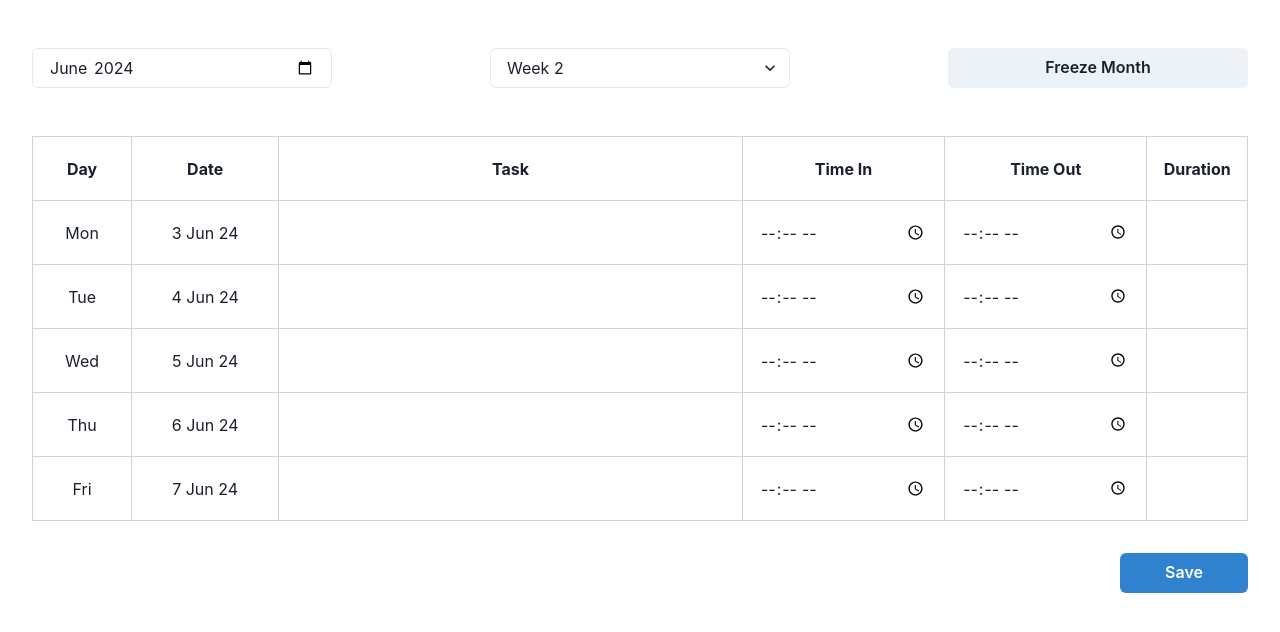
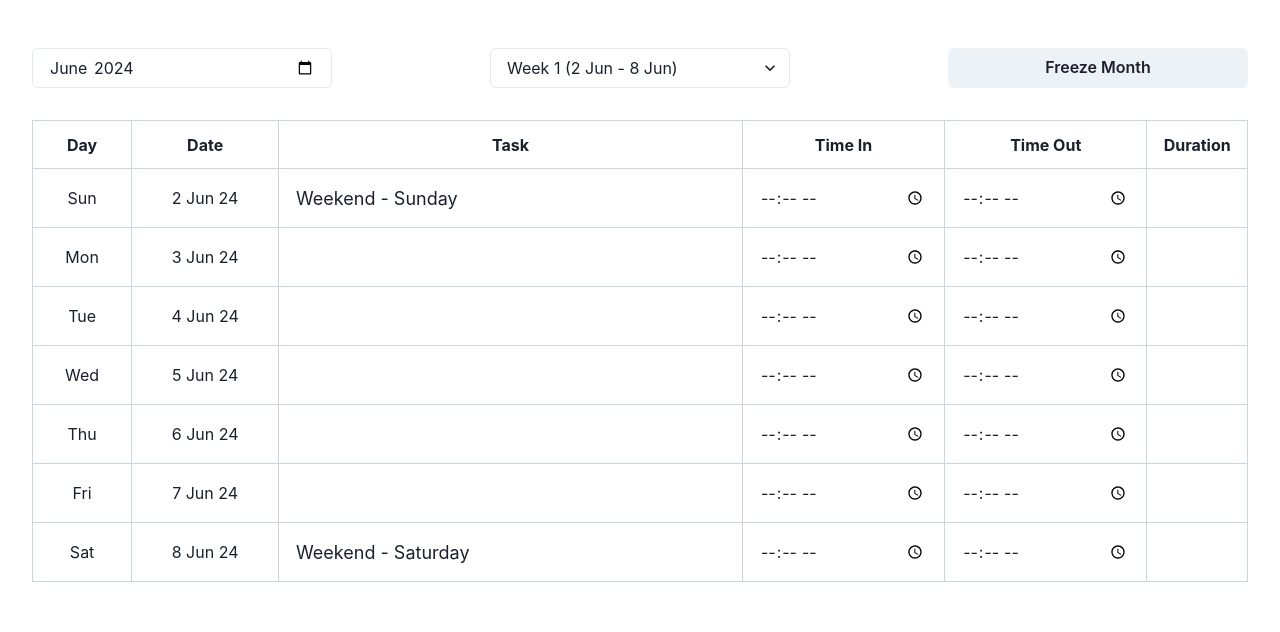
Before and after one commit to tanishkushwaha/timesheet, a React (Vite) app in the folder frontend/: page / in a window 1280 px wide. Shown: the top 632 px of the page. Built offline with nearby package versions, Linux system fonts and the light colour scheme.

Commit message:
Add auto-suggest input, auto-save

```diff
--- a/frontend/src/App.css
+++ b/frontend/src/App.css
@@ -3,5 +3,5 @@ th {
   border: 1px solid #CBD5E0;
   border-collapse: collapse;
   border-radius: 10rem;
-  height: 4rem;
+  height: 3rem;
 }
--- a/frontend/src/components/Autocomplete.tsx
+++ b/frontend/src/components/Autocomplete.tsx
@@ -1,14 +1,27 @@
 // Autocomplete.js
-import { useState, useRef } from 'react';
-import { Box, Input, List, ListItem, ListIcon, useOutsideClick } from '@chakra-ui/react';
-import { CheckIcon } from '@chakra-ui/icons';
+import { useState, useRef, useEffect } from 'react';
+import { Box, Input, List, ListItem, useOutsideClick, useToast } from '@chakra-ui/react';
 
-const Autocomplete = ({ suggestions }: { suggestions: string[] }) => {
+type Props = {
+  suggestions: string[];
+  value?: string;
+};
+
+
+const Autocomplete = ({ suggestions, value }: Props) => {
   const [inputValue, setInputValue] = useState('');
   const [filteredSuggestions, setFilteredSuggestions] = useState<string[]>([]);
   const [isOpen, setIsOpen] = useState(false);
 
   const ref = useRef<HTMLDivElement>(null);
+  const [update, setUpdate] = useState(false)
+  const toast = useToast()
+
+  useEffect(() => {
+    if (value) {
+      setInputValue(value)
+    }
+  }, [])
 
   useOutsideClick({
     ref: ref,
@@ -18,6 +31,7 @@ const Autocomplete = ({ suggestions }: { suggestions: string[] }) => {
   const handleChange = (e: React.ChangeEvent<HTMLInputElement>) => {
     const value = e.target.value;
     setInputValue(value);
+    setUpdate(true)
     if (value) {
       const filtered = suggestions.filter((suggestion) =>
         suggestion.toLowerCase().includes(value.toLowerCase())
@@ -35,6 +49,27 @@ const Autocomplete = ({ suggestions }: { suggestions: string[] }) => {
     setFilteredSuggestions([]);
     setIsOpen(false);
   };
+
+  // Auto Save
+  useEffect(() => {
+    if (!update) return
+
+    const interval = setInterval(() => {
+      console.log('Auto Saving...')
+      toast({
+        title: 'Auto Saved',
+        status: 'success',
+        duration: 3000,
+        isClosable: false,
+        position: 'bottom-left',
+        variant: 'subtle'
+      })
+      setUpdate(false)
+    }, 5000)
+
+    return () => clearInterval(interval)
+
+  }, [update])
 
   return (
     <Box position="relative" ref={ref}>
--- a/frontend/src/components/DataGrid.tsx
+++ b/frontend/src/components/DataGrid.tsx
@@ -1,5 +1,5 @@
-import { Input, Select, Text, useToast } from "@chakra-ui/react"
-import { useEffect, useState } from "react"
+import { Box, Input, List, ListItem, Select, Text, useOutsideClick, useToast } from "@chakra-ui/react"
+import { useEffect, useRef, useState } from "react"
 import Autocomplete from "./Autocomplete"
 
 type Entries = {
@@ -58,7 +58,8 @@ const DataGrid = () => {
     'Knowledge Development',
     'Training',
     'Official Travel',
-    'Customer Meeting'
+    'Customer Meeting',
+    'Weekend'
   ];
 
   return (
@@ -76,13 +77,32 @@ const DataGrid = () => {
             <th>Duration</th>
           </tr>
 
+          {/* SUNDAY */}
+          <tr>
+            <td><Text p='1rem' align='center'>Sun</Text></td>
+            <td><Text p='1rem' align='center'>2 Jun 24</Text></td>
+            <td>
+              {/* <Input border='none' borderRadius='0px' textAlign='center' size='lg' name='task' value={entries.mon.task} onChange={(e) => handleChange(e, 'mon')} /> */}
+              <Autocomplete suggestions={suggestions} value='Weekend - Sunday' />
+            </td>
+            <td>
+              <Input border='none' borderRadius='0px' type='time' name='timeIn' value={entries.mon.timeIn} onChange={(e) => handleChange(e, 'moon')} />
+            </td>
+            <td>
+              <Input border='none' borderRadius='0px' type='time' name='timeOut' />
+            </td>
+            <td>
+              <Text p='1rem' align='center'></Text>
+            </td>
+          </tr>
+
           {/* MONDAY */}
           <tr>
             <td><Text p='1rem' align='center'>Mon</Text></td>
             <td><Text p='1rem' align='center'>3 Jun 24</Text></td>
             <td>
               {/* <Input border='none' borderRadius='0px' textAlign='center' size='lg' name='task' value={entries.mon.task} onChange={(e) => handleChange(e, 'mon')} /> */}
-              <Autocomplete suggestions={suggestions} name='task' />
+              <Autocomplete suggestions={suggestions} />
             </td>
             <td>
               <Input border='none' borderRadius='0px' type='time' name='timeIn' value={entries.mon.timeIn} onChange={(e) => handleChange(e, 'mon')} />
@@ -159,20 +179,31 @@ const DataGrid = () => {
             <td><Text p='1rem' align='center'></Text></td>
           </tr>
 
+          {/* SATURDAY */}
+          <tr>
+            <td><Text p='1rem' align='center'>Sat</Text></td>
+            <td><Text p='1rem' align='center'>8 Jun 24</Text></td>
+            <td>
+              {/* <Input border='none' borderRadius='0px' textAlign='center' size='lg' name='task' value={entries.mon.task} onChange={(e) => handleChange(e, 'mon')} /> */}
+              <Autocomplete suggestions={suggestions} value='Weekend - Saturday' />
+            </td>
+            <td>
+              <Input border='none' borderRadius='0px' type='time' name='timeIn' value={entries.mon.timeIn} onChange={(e) => handleChange(e, 'mon')} />
+            </td>
+            <td>
+              <Input border='none' borderRadius='0px' type='time' name='timeOut' value={entries.mon.timeOut} onChange={(e) => handleChange(e, 'mon')} />
+            </td>
+            <td>
+              <Text p='1rem' align='center'></Text>
+            </td>
+          </tr>
+
         </tbody>
       </table>
     </>
   )
 }
 
-const TaskSelect = () => {
-  return (
-    <Select size='lg' value='option' border='none'>
-      <option value='option1'>Option 1</option>
-      <option value='option2'>Option 2</option>
-      <option value='option3'>Option 3</option>
-    </Select>
-  )
-}
+
 
 export default DataGrid
--- a/frontend/src/pages/home.tsx
+++ b/frontend/src/pages/home.tsx
@@ -7,50 +7,46 @@ const home = () => {
   const [month, setMonth] = useState('2024-06')
   const [totalWeeks, setTotalWeeks] = useState(0)
 
-  useEffect(() => {
+  // useEffect(() => {
 
-    const firstDay = (new Date(month).getDay() + 6) % 7
-    console.log('First Day:', firstDay);
+  //   const firstDay = (new Date(month).getDay() + 6) % 7
+  //   console.log('First Day:', firstDay);
 
-    let weeks = 5
-    if (firstDay > 5) {
-      weeks = 6
-    }
+  //   let weeks = 5
+  //   if (firstDay > 5) {
+  //     weeks = 6
+  //   }
 
-    setTotalWeeks(weeks)
+  //   setTotalWeeks(weeks)
 
-  }, [month])
+  // }, [month])
 
 
   return (
     <>
-      <Flex justifyContent='center' p='2rem' pt='3rem' direction='column' gap='3rem'>
+      <Flex justifyContent='center' p='2rem' pt='3rem' direction='column' gap='2rem'>
         <Flex justifyContent='space-between' w='100%'>
           <Input type='month' w='300px' value={month} onChange={(e) => setMonth(e.target.value)} />
-          <WeekPicker totalWeeks={totalWeeks} />
+          <WeekPicker />
           <Button w='300px'>Freeze Month</Button>
         </Flex>
         <DataGrid />
-      </Flex>
-      <Flex px='2rem' justifyContent='flex-end'>
-        <Button w='8rem' colorScheme='blue'>Save</Button>
       </Flex>
     </>
   )
 }
 
-const WeekPicker = ({ totalWeeks }: { totalWeeks: number }) => {
+const WeekPicker = ({ totalWeeks }: { totalWeeks?: number }) => {
   return (
-    <Select placeholder='Select Week' w='300px' value='week_2'>
-      <option value='week_1'>Week 1</option>
-      <option value='week_2'>Week 2</option>
-      <option value='week_3'>Week 3</option>
-      <option value='week_4'>Week 4</option>
-      <option value='week_5'>Week 5</option>
-      {totalWeeks > 5 && (
+    <Select placeholder='Select Week' w='300px' value='week_1'>
+      <option value='week_1'>Week 1 (2 Jun - 8 Jun)</option>
+      <option value='week_2'>Week 2 (9 Jun - 15 Jun)</option>
+      <option value='week_3'>Week 3 (16 Jun - 22 Jun)</option>
+      <option value='week_4'>Week 4 (23 Jun - 29 Jun)</option>
+      {/* {totalWeeks > 5 && (
         <option value='week_6'>Week 6</option>
 
-      )}
+      )} */}
     </Select>
   )
 }
```
